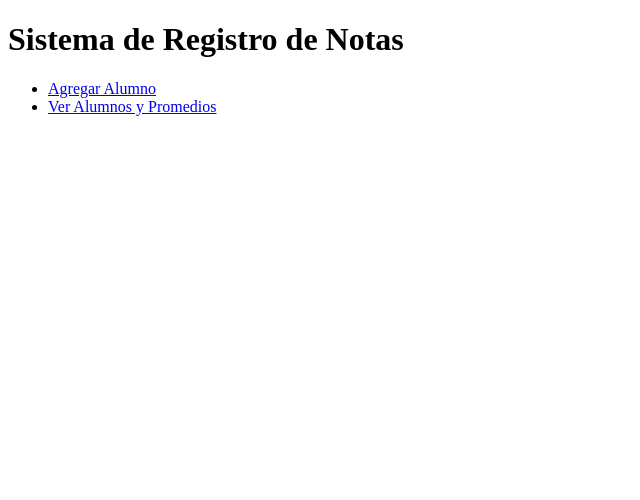
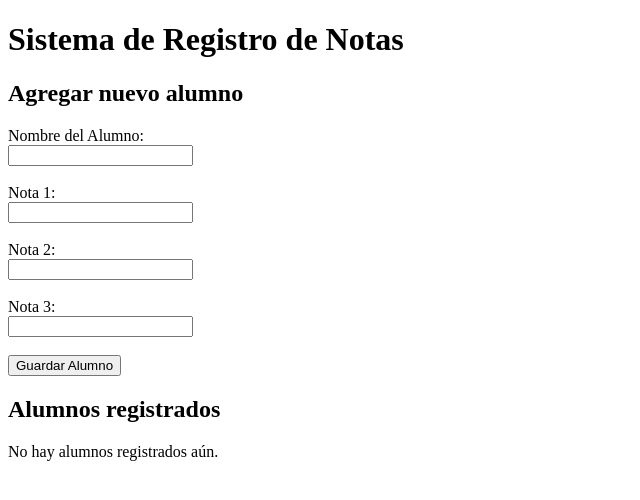
Before and after one commit to Zrain-rain/Prueba-calculo, a Flask app: template templates/index.html in a window 1280 px wide. Shown: the top 500 px of the page, without its empty margins (0-640 px from the left). Run offline with Flask 3, Linux system fonts and the light colour scheme; the template is opened without the code that fills it, so the values that code supplies are empty.

Commit message:
Convertir índice en dashboard, mejorar manejo de errores y soporte GET en /add

```diff
--- a/app.py
+++ b/app.py
@@ -1,7 +1,8 @@
-from flask import Flask, render_template, request, redirect, url_for
+from flask import Flask, render_template, request, redirect, url_for, flash
 import mysql.connector
 
 app = Flask(__name__)
+app.secret_key = 'cambio-secreto-2026'
 
 # Configuración de la base de datos
 db_config = {
@@ -11,37 +12,72 @@ db_config = {
     'database': 'curso'
 }
 
+def get_db_connection():
+    return mysql.connector.connect(**db_config)
+
 @app.route('/')
 def index():
-    return render_template('index.html')
+    estudiantes = []
+    error = None
+    conn = None
+    cursor = None
+    try:
+        conn = get_db_connection()
+        cursor = conn.cursor()
+        cursor.execute("SELECT nombre, nota1, nota2, nota3, ROUND((nota1 + nota2 + nota3)/3, 2) as promedio FROM estudiantes")
+        estudiantes = cursor.fetchall()
+    except mysql.connector.Error as err:
+        error = f"Error de base de datos: {err}"
+        flash(error, 'error')
+    finally:
+        if cursor:
+            cursor.close()
+        if conn:
+            conn.close()
+    return render_template('index.html', estudiantes=estudiantes)
 
 @app.route('/add', methods=['GET', 'POST'])
 def add_student():
-    if request.method == 'POST':
-        nombre = request.form['nombre']
-        nota1 = float(request.form['nota1'])
-        nota2 = float(request.form['nota2'])
-        nota3 = float(request.form['nota3'])
+    if request.method == 'GET':
+        return redirect(url_for('index'))
 
-        conn = None
-        cursor = None
-        try:
-            conn = mysql.connector.connect(**db_config)
-            cursor = conn.cursor()
-            cursor.execute("INSERT INTO estudiantes (nombre, nota1, nota2, nota3) VALUES (%s, %s, %s, %s)",
-                           (nombre, nota1, nota2, nota3))
-            conn.commit()
-        except mysql.connector.Error as err:
-            print(f"Error: {err}")
-            # Aquí podrías agregar un mensaje de error al usuario
-        finally:
-            if cursor:
-                cursor.close()
-            if conn:
-                conn.close()
+    nombre = request.form.get('nombre', '').strip()
+    nota1 = request.form.get('nota1', '')
+    nota2 = request.form.get('nota2', '')
+    nota3 = request.form.get('nota3', '')
 
+    if not nombre or not nota1 or not nota2 or not nota3:
+        flash('Debe completar todos los campos.', 'error')
         return redirect(url_for('index'))
-    return render_template('add.html')
+
+    try:
+        nota1 = float(nota1)
+        nota2 = float(nota2)
+        nota3 = float(nota3)
+    except ValueError:
+        flash('Las notas deben ser números válidos.', 'error')
+        return redirect(url_for('index'))
+
+    conn = None
+    cursor = None
+    try:
+        conn = get_db_connection()
+        cursor = conn.cursor()
+        cursor.execute(
+            "INSERT INTO estudiantes (nombre, nota1, nota2, nota3) VALUES (%s, %s, %s, %s)",
+            (nombre, nota1, nota2, nota3)
+        )
+        conn.commit()
+        flash('Alumno agregado correctamente.', 'success')
+    except mysql.connector.Error as err:
+        flash(f'Error al guardar en la base de datos: {err}', 'error')
+    finally:
+        if cursor:
+            cursor.close()
+        if conn:
+            conn.close()
+
+    return redirect(url_for('index'))
 
 @app.route('/view')
 def view_students():
--- a/templates/index.html
+++ b/templates/index.html
@@ -7,11 +7,64 @@
 </head>
 <body>
     <h1>Sistema de Registro de Notas</h1>
-    <nav>
-        <ul>
-            <li><a href="{{ url_for('add_student') }}">Agregar Alumno</a></li>
-            <li><a href="{{ url_for('view_students') }}">Ver Alumnos y Promedios</a></li>
-        </ul>
-    </nav>
+
+    {% with messages = get_flashed_messages(with_categories=true) %}
+        {% if messages %}
+            <ul>
+                {% for category, message in messages %}
+                    <li style="color: {% if category == 'error' %}red{% else %}green{% endif %};">{{ message }}</li>
+                {% endfor %}
+            </ul>
+        {% endif %}
+    {% endwith %}
+
+    <section>
+        <h2>Agregar nuevo alumno</h2>
+        <form method="POST" action="{{ url_for('add_student') }}">
+            <label for="nombre">Nombre del Alumno:</label><br>
+            <input type="text" id="nombre" name="nombre" required><br><br>
+
+            <label for="nota1">Nota 1:</label><br>
+            <input type="number" step="0.01" id="nota1" name="nota1" required><br><br>
+
+            <label for="nota2">Nota 2:</label><br>
+            <input type="number" step="0.01" id="nota2" name="nota2" required><br><br>
+
+            <label for="nota3">Nota 3:</label><br>
+            <input type="number" step="0.01" id="nota3" name="nota3" required><br><br>
+
+            <button type="submit">Guardar Alumno</button>
+        </form>
+    </section>
+
+    <section>
+        <h2>Alumnos registrados</h2>
+        {% if estudiantes %}
+            <table border="1" cellpadding="8">
+                <thead>
+                    <tr>
+                        <th>Nombre</th>
+                        <th>Nota 1</th>
+                        <th>Nota 2</th>
+                        <th>Nota 3</th>
+                        <th>Promedio</th>
+                    </tr>
+                </thead>
+                <tbody>
+                    {% for estudiante in estudiantes %}
+                        <tr>
+                            <td>{{ estudiante[0] }}</td>
+                            <td>{{ estudiante[1] }}</td>
+                            <td>{{ estudiante[2] }}</td>
+                            <td>{{ estudiante[3] }}</td>
+                            <td>{{ estudiante[4] }}</td>
+                        </tr>
+                    {% endfor %}
+                </tbody>
+            </table>
+        {% else %}
+            <p>No hay alumnos registrados aún.</p>
+        {% endif %}
+    </section>
 </body>
 </html>
```
